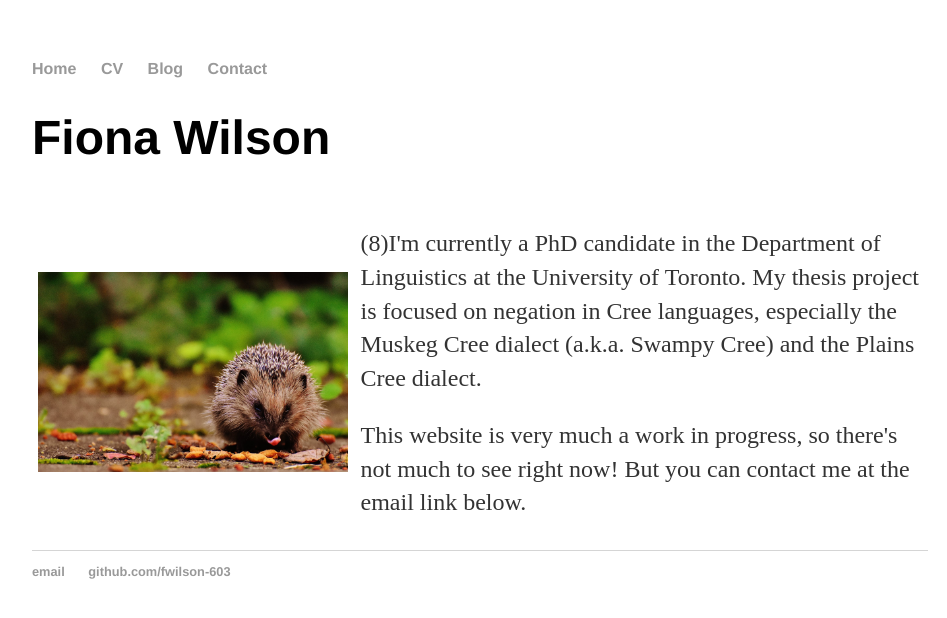
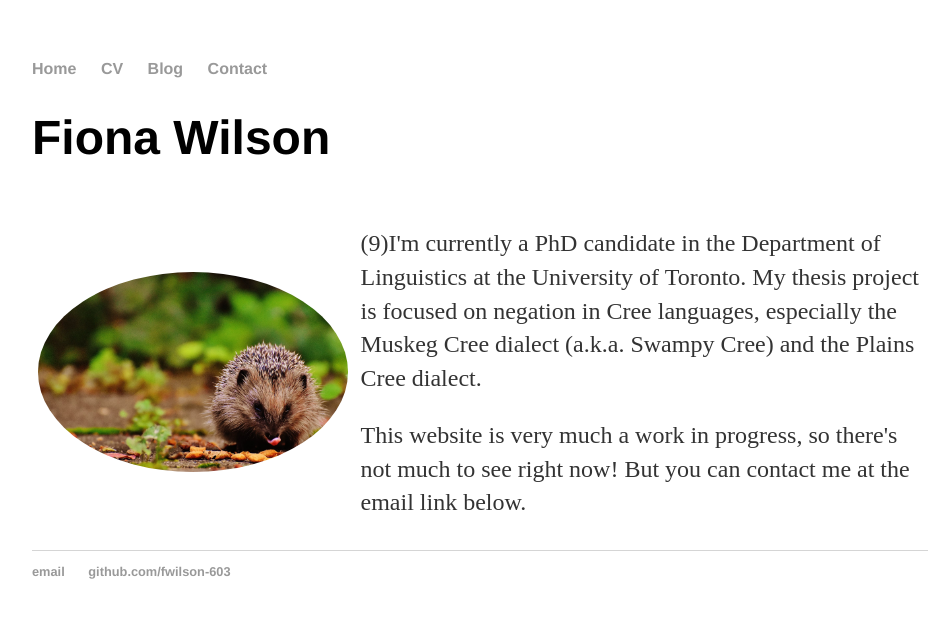
Before and after one commit to fwilson-603/fwilson-603.github.io, a Jekyll site: the page built from index.html, in a window 1280 px wide. Shown: the top 618 px of the page, without its empty margins (160-1107 px from the left). Built offline with Jekyll 4.4.1, drawn with Linux system fonts in a browser that asks for light colours.

Commit message:
Update index.html

```diff
--- a/index.html
+++ b/index.html
@@ -3,8 +3,8 @@ layout: default
 title: Fiona Wilson
 ---
 <div class="flex-container">
-	<div style="flex-grow:1"><img alt="A Hedgehog" src="assets/hedgehog.jpeg" style="height:200px;width:auto;"></div>
-	<div style="flex-grow:4"><p>(8)I'm currently a PhD candidate in the Department of Linguistics at the University of Toronto. My thesis project is focused on negation in Cree
+	<div style="flex-grow:1"><img alt="A Hedgehog" src="assets/hedgehog.jpeg" style="height:200px;width:auto;border-radius:50%;"></div>
+	<div style="flex-grow:4"><p>(9)I'm currently a PhD candidate in the Department of Linguistics at the University of Toronto. My thesis project is focused on negation in Cree
 		languages, especially the Muskeg Cree dialect (a.k.a. Swampy Cree) and the Plains Cree dialect.</p>
 	<p>This website is very much a work in progress, so there's not much to see right now! But you can contact me at the email link below.</p></div>
 </div><!-- /.flex-container -->
```
